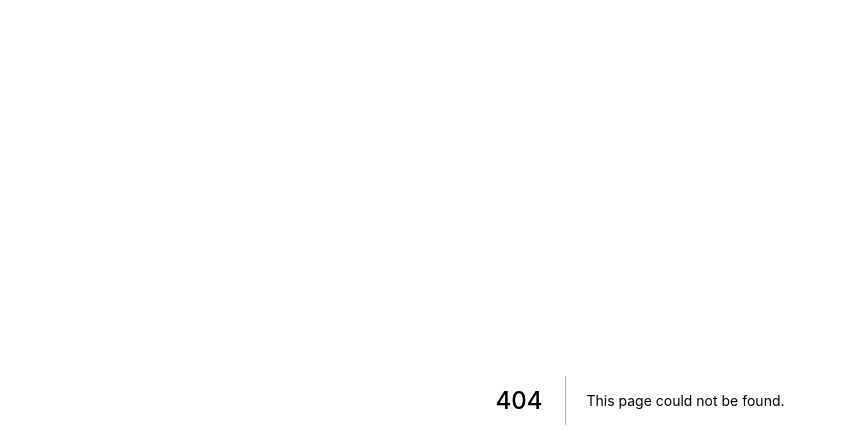
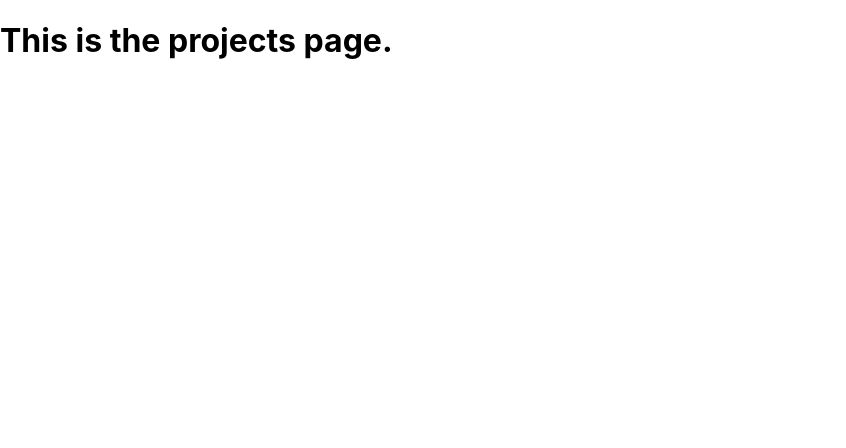
Before and after one commit to daoxi/personal-portfolio, a Next.js app: page /projects in a window 1280 px wide. Before the commit this address had no page. Shown: the top 448 px of the page, without its empty margins (0-846 px from the left). Built offline with nearby package versions, Linux system fonts and the light colour scheme.

Commit message:
added projects page

```diff
--- /dev/null
+++ b/pages/projects.js
@@ -0,0 +1,10 @@
+function Projects(){
+    return (
+        <div>
+        <h1>This is the projects page.</h1>
+        </div>
+    );
+
+
+  }
+  export default Projects;
```
